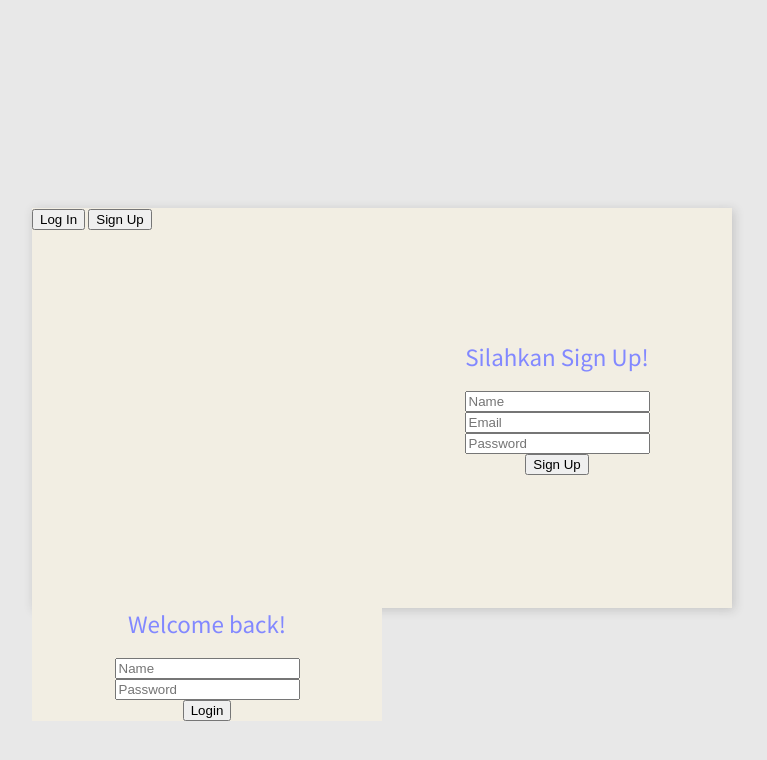
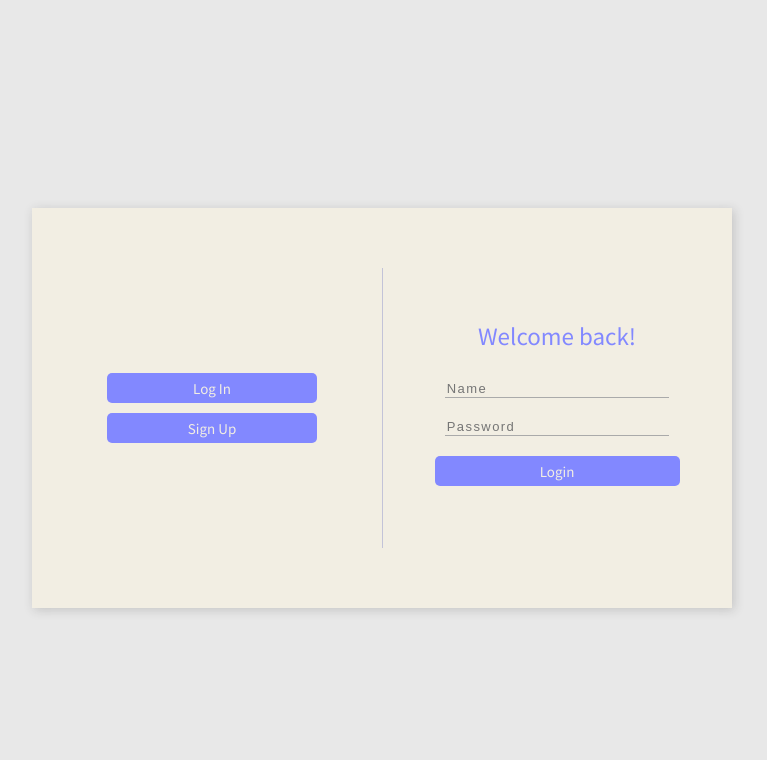
Before and after one commit to robbytrujillo/logInSignUp_fromUI, a plain HTML site: page index.html in a window 1280 px wide. Both pictures are taken after a click on the button "Log In". Shown: the whole page, without its empty margins (258-1025 px from the left). Drawn offline with nearby package versions, Linux system fonts and the light colour scheme.

Commit message:
Log In / Sign Up from UI

```diff
--- a/index.html
+++ b/index.html
@@ -10,13 +10,13 @@
     <body>
 
         <div class="container">
-            <div class="message_signup">
+            <div class="message signup">
                 <div class="btn-wrapper">
                     <button class="button" id="login">Log In</button>
                     <button class="button" id="signup">Sign Up</button>
                 </div>
             </div>
-            <div class="form form-sign-up">
+            <div class="form form-signup">
                 <div class="form-heading">Silahkan Sign Up!</div>
                 <form autocomplete="off">
                     <input type="text" placeholder="Name">
--- a/script.js
+++ b/script.js
@@ -0,0 +1,15 @@
+$("#signup").click(function() {
+    $(".message").css("transform", "translateX(100%)");
+    if ($("message").hasClass("login")) {
+        $(".message").removeClass("login");
+    }
+    $(".message").addClass("signup");
+});
+
+$("#login").click(function() {
+    $(".message").css("transform", "translateX(0%)");
+    if ($("message").hasClass("login")) {
+        $(".message").removeClass("login");
+    }
+    $(".message").addClass("login");
+});
--- a/stylesheet.css
+++ b/stylesheet.css
@@ -64,7 +64,7 @@ body {
   left: 100%;
 }
 
-btn-wrapper {
+.btn-wrapper {
   width: 60%;
 }
 
@@ -80,6 +80,52 @@ btn-wrapper {
   font-family: "Source Sans Pro", sans-serif;
 }
 
-.font-signup {
+.form-signup {
   before-right: 1px solid #999;
 }
+
+form {
+  width: 70%;
+}
+
+form > * {
+  margin: 10px;
+}
+
+form input {
+  width: 90%;
+  border: 0;
+  border-bottom: 1px solid #aaa;
+  font-size: 13px;
+  font-weight: 300;
+  color: #797a9e;
+  letter-spacing: 0.11em;
+  background-color: #f2eee3;
+}
+
+font input::placeholder {
+  color: #333;
+  font-size: 10px;
+}
+
+font input:focus {
+    outline: 0;
+    border-bottom: 1px solid rgba(128, 155, 206, 0.7)
+    transition: 0.6s all ease;
+}
+
+.button {
+    width: 100%;
+    height: 30px;
+    border: 0;
+    outline: 0;
+    color: #f2eee3;
+    font-size: 15px;
+    font-weight: 400;
+    position: relative;
+    z-index: 3;
+    background: #8288ff;
+    font-family: "Source Sans Pro", sans-serif;
+    cursor: pointer;
+    border-radius: 5px;
+}
```
